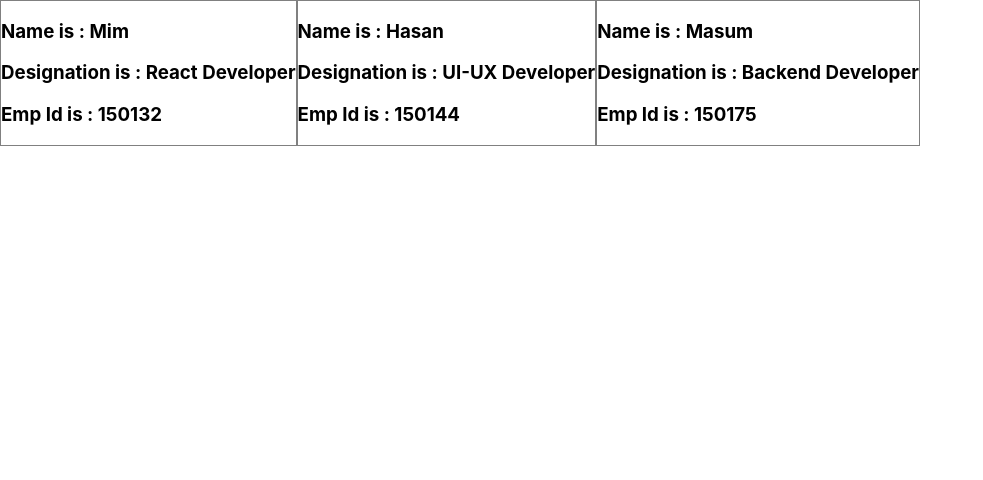
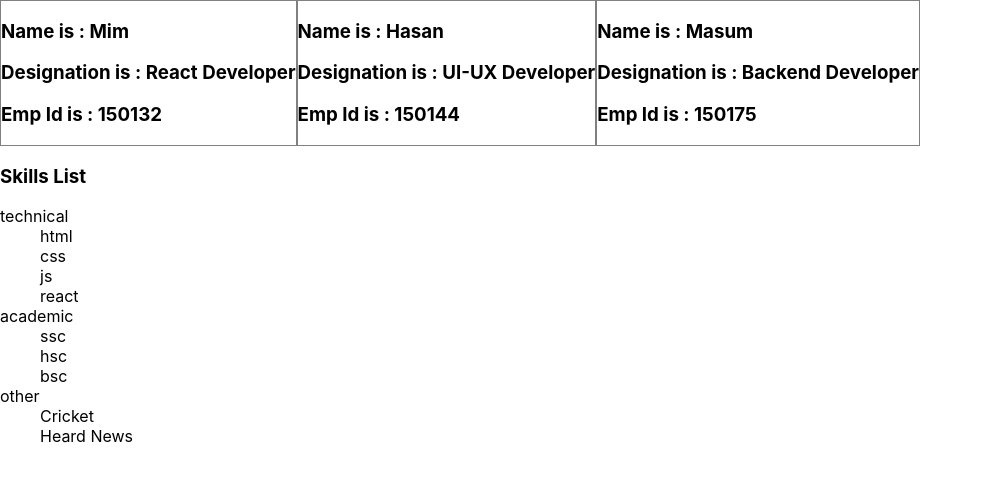
Before and after one commit to Mim-Hakkani/React_all_in_One, a React (Create React App) app: page / in a window 1280 px wide. Shown: the top 480 px of the page, without its empty margins (0-983 px from the left). Built offline with nearby package versions, Linux system fonts and the light colour scheme.

Commit message:
pass the object as props and show the data

```diff
--- a/src/components/Props/PassDataAsObject.js
+++ b/src/components/Props/PassDataAsObject.js
@@ -0,0 +1,38 @@
+import React from 'react';
+
+const PassDataAsObject = ({ objData }) => {
+	console.log('Ami object Data :: ', objData);
+
+	const skillNames = Object.keys(objData);
+
+	// console.log('keys',Object.keys(objData));
+	return (
+		<div>
+			<h3>Skills List </h3>
+
+			<dl>
+				{skillNames.map((skillName) => (
+					<>
+						<dt>{skillName}</dt>
+						{skillName === 'academic' &&
+							objData.academic.map((academicSkill) => <dd>{academicSkill}</dd>)}
+
+						{skillName === 'technical' &&
+							objData.technical.map((technicalSkill) => (
+								<dd>{technicalSkill}</dd>
+							))}
+
+						{skillName === 'other' && (
+							<>
+								<dd>{objData.other.play}</dd>
+								<dd>{objData.other.entertainment}</dd>
+							</>
+						)}
+					</>
+				))}
+			</dl>
+		</div>
+	);
+};
+
+export default PassDataAsObject;
--- a/src/components/Props/PassDataAsString.js
+++ b/src/components/Props/PassDataAsString.js
@@ -2,7 +2,7 @@ import React from 'react';
 
 const PassDataAsString = (props) => {
 
- console.log("props Data :: ", props);
+//  console.log("props Data :: ", props);
     return (
         <div style={{border:'1px solid gray'}}>
             <h3>Name is : {props.name}</h3>
--- a/src/components/Props/PropsInReact.js
+++ b/src/components/Props/PropsInReact.js
@@ -1,13 +1,35 @@
 import React from 'react';
 import PassDataAsString from './PassDataAsString';
+import PassDataAsObject from './PassDataAsObject';
 
 const PropsInReact = () => {
+
+//  pass data as object (advanced)
+
+    const skills ={
+        technical : ['html','css','js','react'],
+        academic : ['ssc','hsc','bsc'],
+        other : {
+            play:'Cricket',
+            entertainment:'Heard News'
+        }
+    }
+
+
     return (
-        <div style={{display:'flex'}}>
+        <>
+
+          <div style={{display:'flex'}}>
             <PassDataAsString name="Mim" designation="React Developer" id="150132" />
             <PassDataAsString name="Hasan" designation="UI-UX Developer" id="150144" />
             <PassDataAsString name="Masum" designation="Backend Developer" id="150175" />
         </div>
+
+        <div>
+            <PassDataAsObject objData = {skills}/>
+        </div>
+        </>
+
     );
 };
 
```
